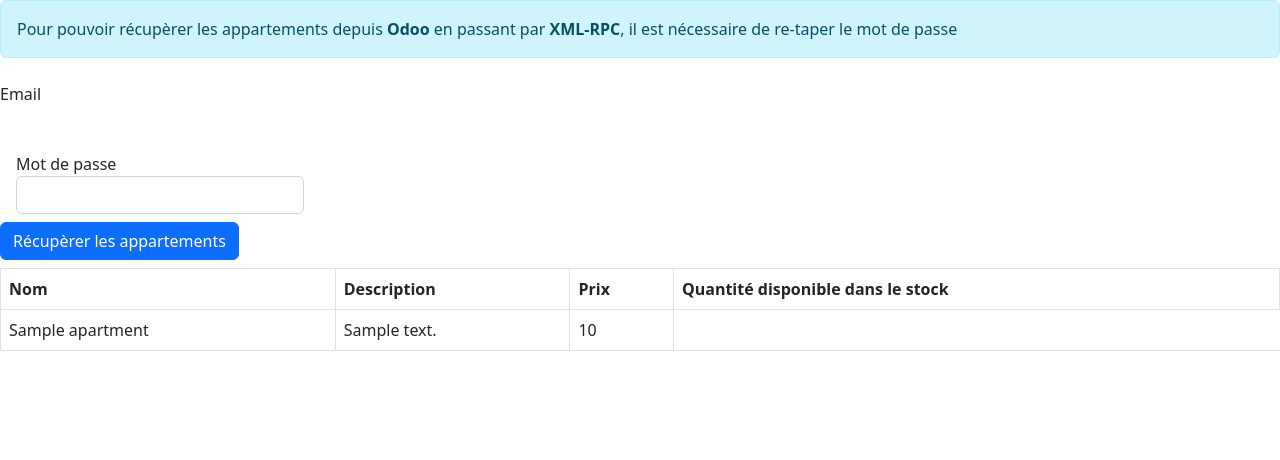
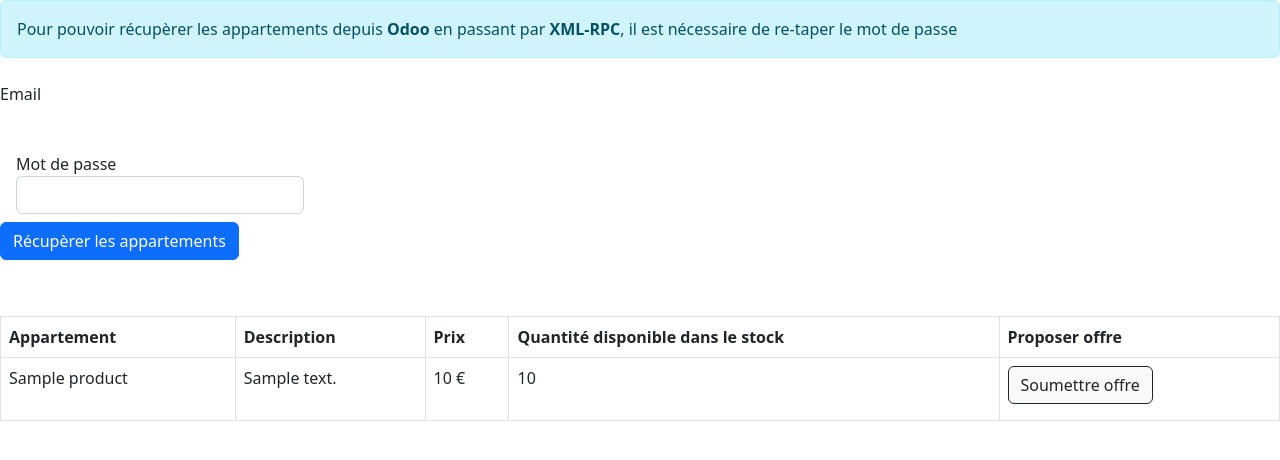
Before and after one commit to omagomadov/Realtor, a Django app: template Django/realtor_client/apartments/templates/apartments/apartments.html in a window 1280 px wide. Shown: the part 56-516 px from the top of the page. Run offline with Django 4.2, Linux system fonts and the light colour scheme; the template is opened without the code that fills it: most values are stand-ins (such as "Sample title", 1, 10 or a date in 2020).

```diff
--- a/Django/realtor_client/apartments/templates/apartments/apartments.html
+++ b/Django/realtor_client/apartments/templates/apartments/apartments.html
@@ -11,37 +11,46 @@ La liste des appartements
     re-taper le mot de passe
 </div>
 
-<form class="form-inline w-25 mt-4 ml-4">
+<form class="form-inline w-25 mt-4" action="{% url 'apartments:fetch' %}" method="post">
+    {% csrf_token %}
     <div class="form-group mb-2">
-        <label for="staticEmail2" class="sr-only">Email</label>
-        <input type="text" readonly class="form-control-plaintext" id="staticEmail2" value="{{ user.email}}">
+        <label for="email" class="sr-only">Email</label>
+        <input type="text" readonly class="form-control-plaintext" id="email" value="{{ user.email}}">
     </div>
     <div class="form-group mx-sm-3 mb-2">
-        <label for="inputPassword2" class="sr-only">Mot de passe</label>
-        <input type="password" class="form-control" id="inputPassword2">
+        <label for="password" class="sr-only">Mot de passe</label>
+        <input type="password" class="form-control" id="password" name="password">
     </div>
     <button type="submit" class="btn btn-primary mb-2">Récupèrer les appartements</button>
 </form>
 
-{% if apartments %}
-<table class="table table-bordered">
+{% if products %}
+<table class="table table-bordered mt-5">
     <thead>
         <tr>
-            <th scope="col">Nom</th>
+            <th scope="col">Appartement</th>
             <th scope="col">Description</th>
             <th scope="col">Prix</th>
             <th scope="col">Quantité disponible dans le stock</th>
+            <th scope="col">Proposer offre</th>
         </tr>
     </thead>
     <tbody>
-        {% for apartment in apartments %}
+        {% for product in products %}
         <tr>
-            <td>{{ apartment.name }}</td>
-            <td>{{ apartment.description }}</td>
-            <td>{{ apartment.price }}</td>
+            <td>{{ product.name }}</td>
+            <td>{{ product.description }}</td>
+            <td>{{ product.price }} €</td>
+            <td>{{ product.qty_available }}</td>
+            <td>
+                <div>
+                    <button type="submit" class="btn mb-2 bg-light border border-dark">Soumettre offre</button>
+                </div>
+            </td>
         </tr>
         {% endfor %}
     </tbody>
+
 </table>
 {% else %}
 <div class="alert alert-light" role="alert">
--- a/Django/realtor_client/apartments/urls.py
+++ b/Django/realtor_client/apartments/urls.py
@@ -6,4 +6,5 @@ app_name = 'apartments'
 
 urlpatterns = [
     path('', views.index, name='index'),
+    path('fetch/', views.fetch, name='fetch'),
 ]
--- a/Django/realtor_client/apartments/views.py
+++ b/Django/realtor_client/apartments/views.py
@@ -1,7 +1,12 @@
 from django.shortcuts import render, redirect
+from odoo.auth.xml_rpc import fetch as retrieve_datat
 
 def index(request):
     if not request.user.is_authenticated:
         return redirect('auth_odoo:index')
     else:
         return render(request, 'apartments/apartments.html')
+
+def fetch(request):
+    products = retrieve_datat(request.user.email, request.POST['password'], 'dev01')
+    return render(request, 'apartments/apartments.html', {'products' : products})
```
